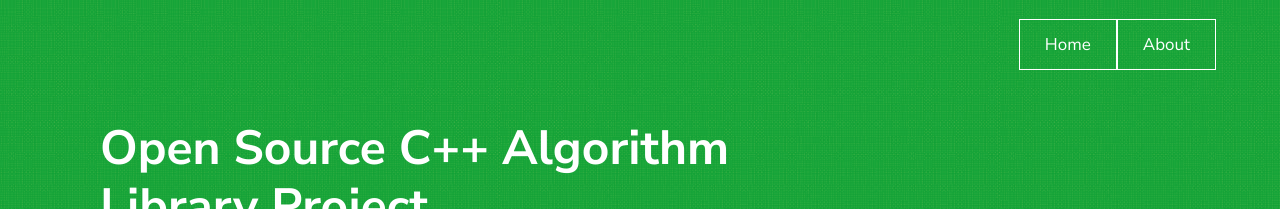
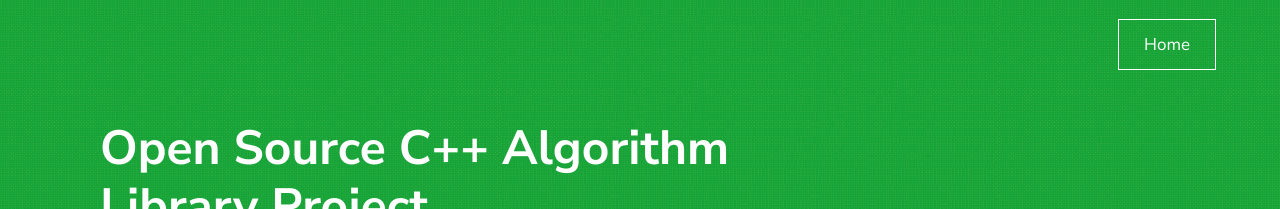
Before and after one commit to yhlim1225/oss_g6.github.io, a Jekyll site: the page built from index.md, in a window 1280 px wide. Shown: the top 209 px of the page. Built offline with Jekyll 4.4.1, drawn with Linux system fonts in a browser that asks for light colours.

Commit message:
Update nav.html

```diff
--- a/_includes/nav.html
+++ b/_includes/nav.html
@@ -2,7 +2,6 @@
 <div class="navbar">
 	<ul>
 		<a href="https://yhlim1225.github.io/oss_g6_web"><li>Home</li></a>
-		<a href="https://yhlim1225.github.io/oss_g6_web"><li>About</li></a>
 	</ul>
 </div>
 {%- endif -%}
```
